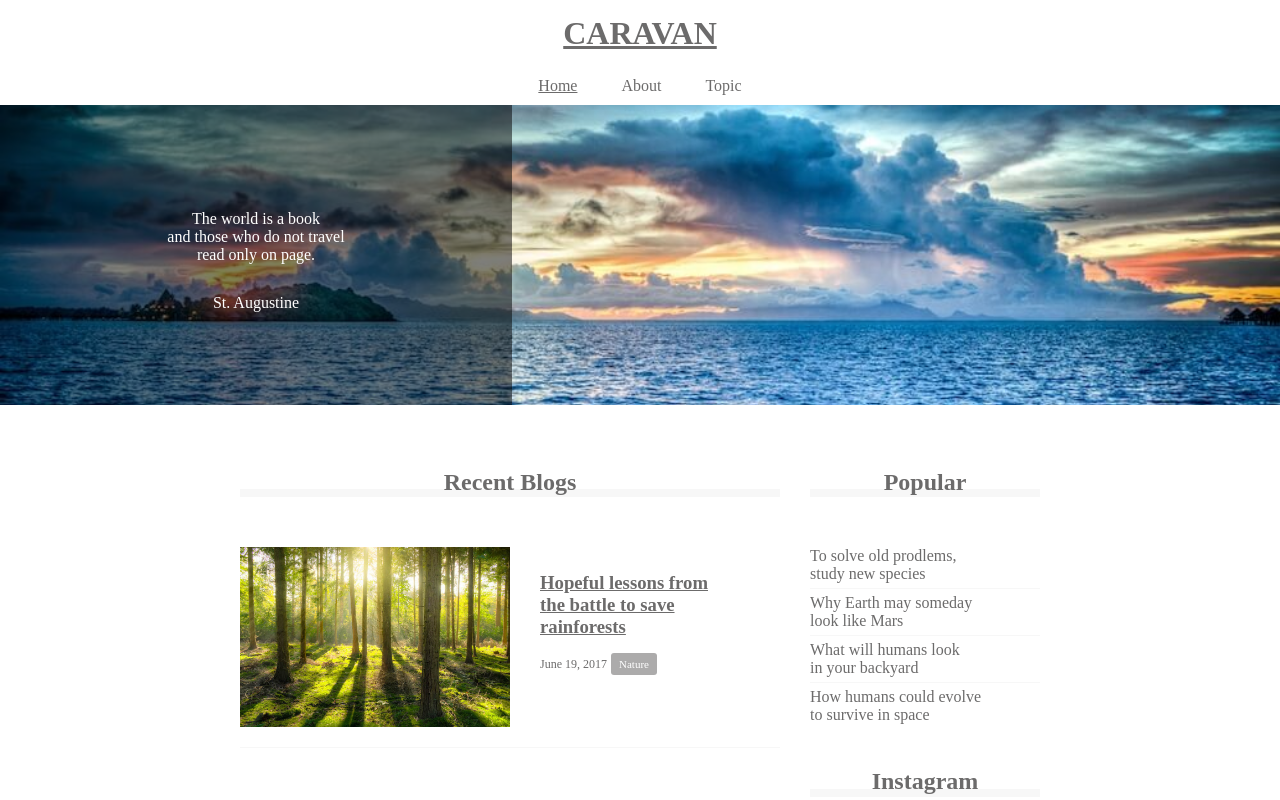
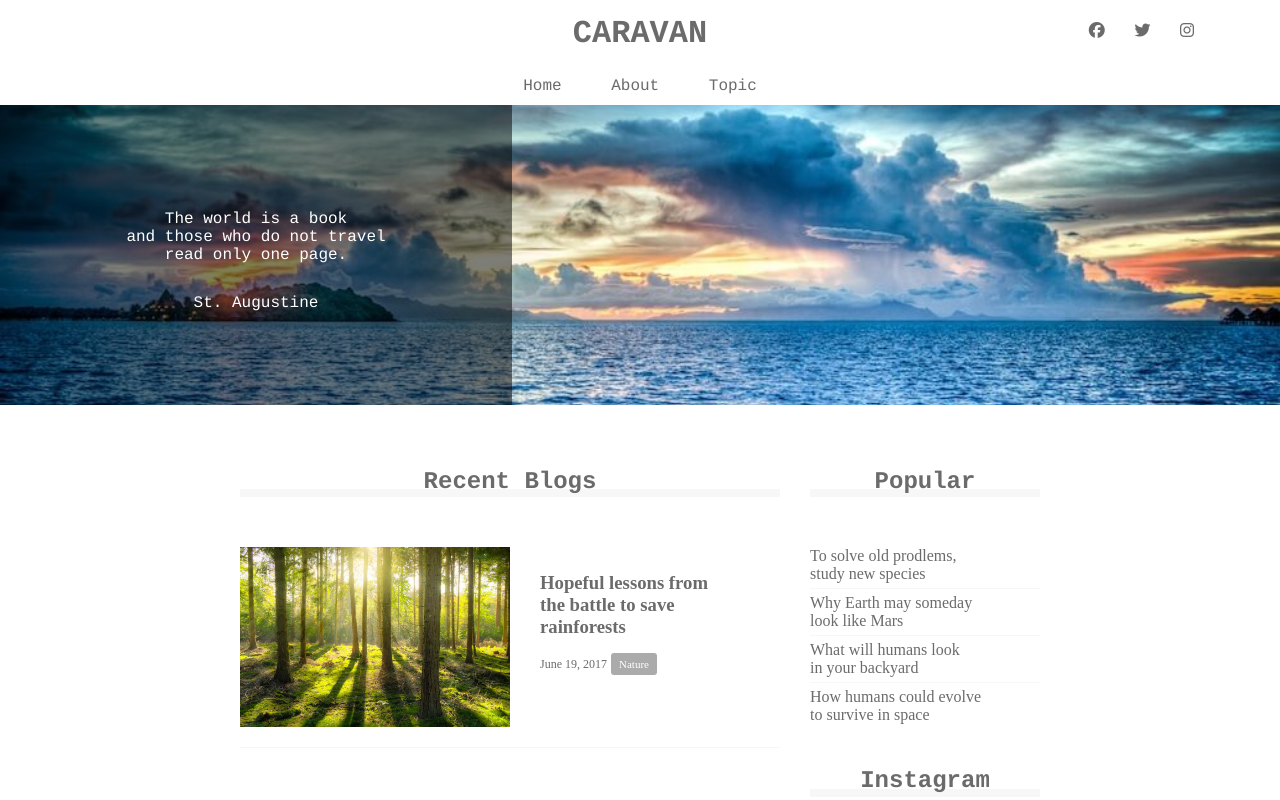
Before and after one commit to Hikaru-q/caravan, a plain HTML site: page index.html in a window 1280 px wide. Shown: the top 800 px of the page. Drawn offline with Linux system fonts and the light colour scheme.

Commit message:
[Finish] 1-9

```diff
--- a/index.html
+++ b/index.html
@@ -2,6 +2,10 @@
 <html lang="ja">
   <head>
     <meta charset="UTF-8" />
+
+    <script src="https://kit.fontawesome.com/5800f3fb2b.js" crossorigin="anonymous"></script>
+
+
     <link rel="stylesheet" href="style.css" />
     <title>CARAVAN</title>
   </head>
@@ -14,6 +18,13 @@
             CARAVAN
           </a>
         </h1>
+
+        <div class="social">
+
+          <i class="fa-brands fa-facebook"></i>
+          <i class="fa-brands fa-twitter"></i>
+          <i class="fa-brands fa-instagram"></i>
+        </div>
       </header>
 
       <nav>
@@ -33,7 +44,7 @@
             <p class="main-visual-text">
               The world is a book<br />
               and those who do not travel<br />
-              read only on page.
+              read only one page.
             </p>
             <p class="main-visual-name">
               St. Augustine
@@ -41,9 +52,6 @@
           </div>
       </div>
 
-      <div class="main">
-          <div class="blog"></div>
-          <div class="sidebar"></div></div>
 
       <main>
         <section class="blog">
--- a/style.css
+++ b/style.css
@@ -5,11 +5,31 @@
   color: #6c6b6b;
 }
 
+a {
+    text-decoration: none;
+}
+
+header, nav, h2, .main-visual, footer {
+    font-family: Chalkduster, "Bradley Hand", Courier, "Segoe Print", sans-serif;
+}
+
 header {
     width: 90%;
     padding: 15px 0;
     margin: 0 auto;
     text-align: center;
+    position: relative;
+}
+
+.social i {
+    display: inline-block;
+    margin-left: 20px;
+}
+
+.social{
+    position: absolute;
+    top: 22px;
+    right: 22px;
 }
 
 header .heading {
```
